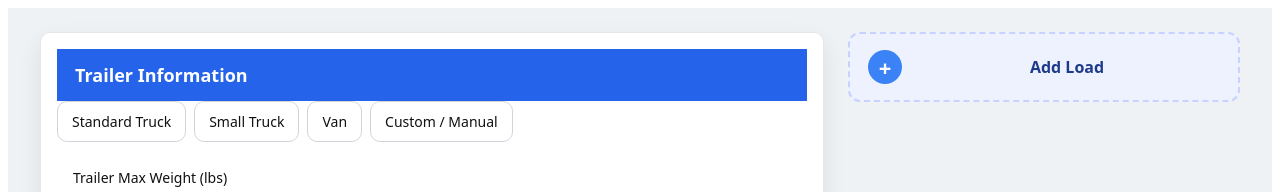
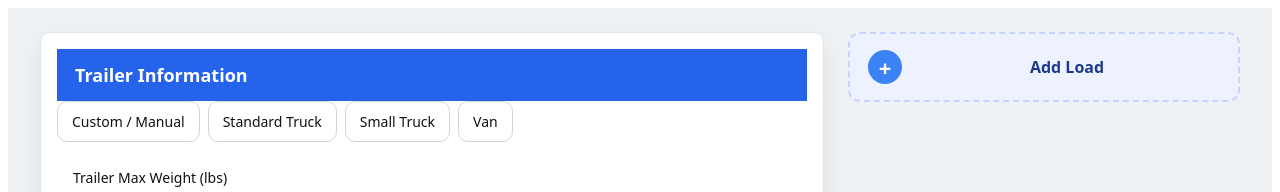
Before and after one commit to Patticus-king/UpTheLoad, a React (Vite) app: page /input in a window 1280 px wide. Shown: the top 192 px of the page. Built offline with nearby package versions, Linux system fonts and the light colour scheme.

Commit message:
Slight update

```diff
--- a/src/components/TrailerInfoForm.tsx
+++ b/src/components/TrailerInfoForm.tsx
@@ -154,6 +154,9 @@ export default function TrailerInfoForm({
 
       {/* 🔹 Botones de presets */}
       <div style={{ display: "flex", gap: "8px", flexWrap: "wrap", marginBottom: "10px" }}>
+        <button type="button" className="btn btn-ghost" onClick={() => handlePresetClick("custom")}>
+          Custom / Manual
+        </button>
         <button type="button" className="btn btn-ghost" onClick={() => handlePresetClick("standardTruck")}>
           Standard Truck
         </button>
@@ -162,9 +165,6 @@ export default function TrailerInfoForm({
         </button>
         <button type="button" className="btn btn-ghost" onClick={() => handlePresetClick("van")}>
           Van
-        </button>
-        <button type="button" className="btn btn-ghost" onClick={() => handlePresetClick("custom")}>
-          Custom / Manual
         </button>
       </div>
 
```
